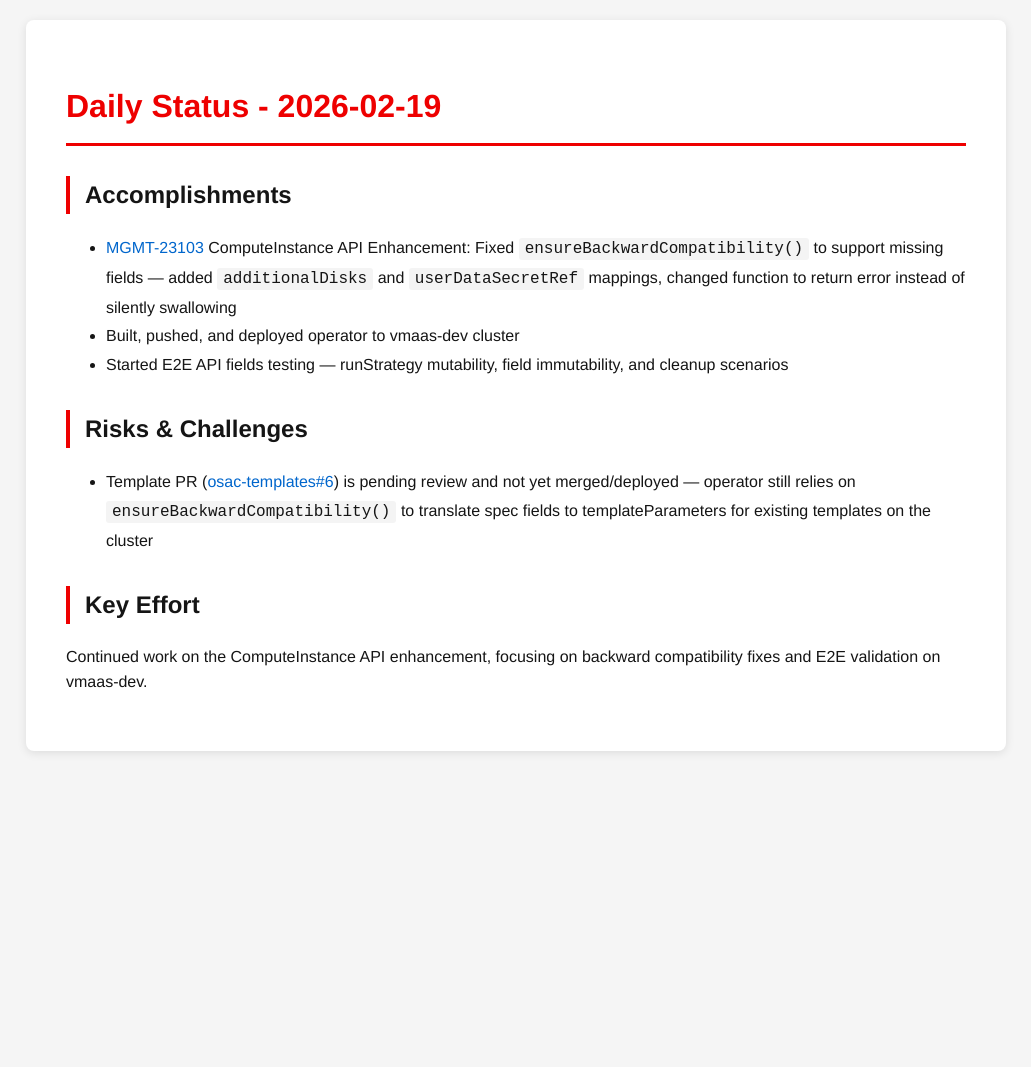
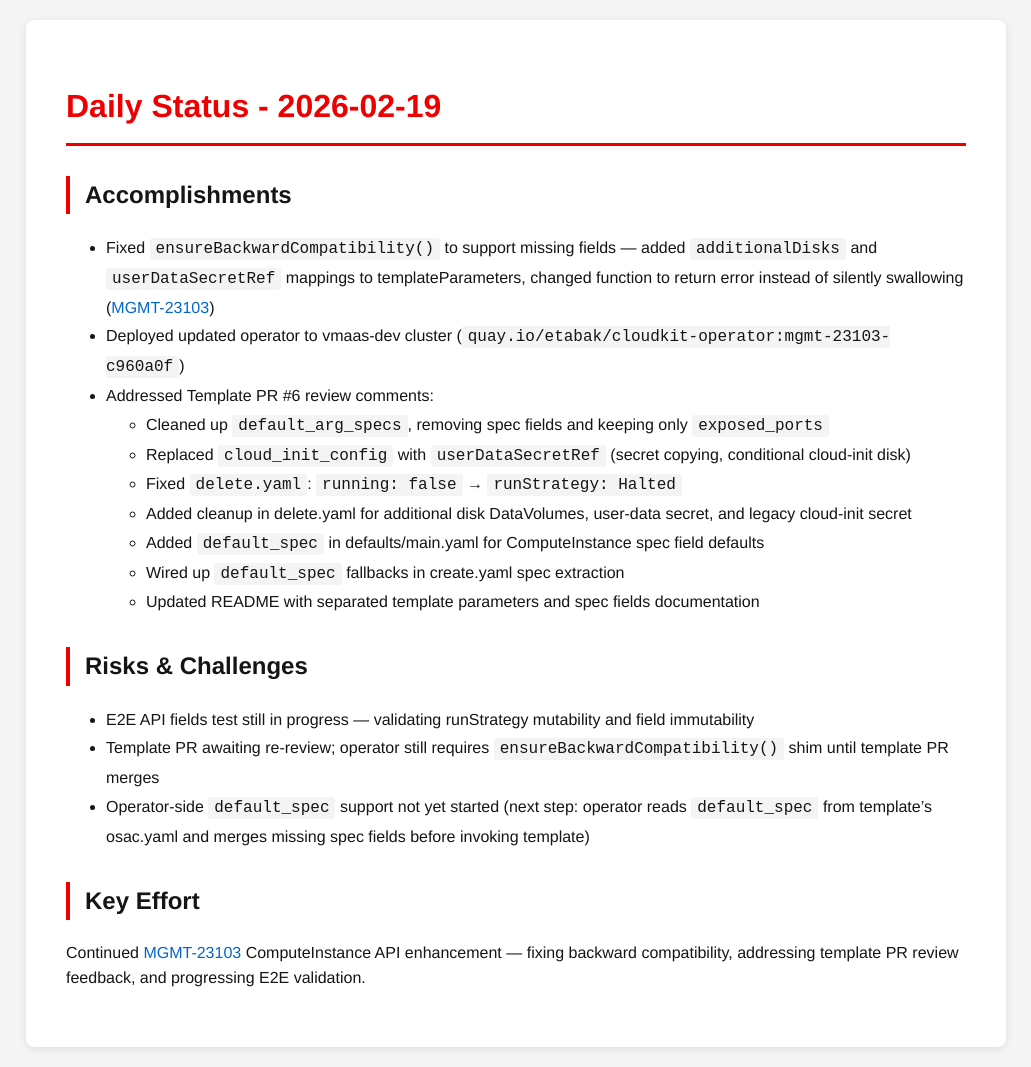
Before and after one commit to tzvatot/daily-status, a Jekyll site: the page built from 2026-02-19.md, in a window 1280 px wide. Shown: the whole page, without its empty margins (124-1155 px from the left). Built offline with Jekyll 4.4.1, drawn with Linux system fonts in a browser that asks for light colours; before the commit the page ends 900 px from its top, so only the background shows below that.

Commit message:
Daily status update - 2026-02-19

```diff
--- a/2026-02-19.md
+++ b/2026-02-19.md
@@ -7,12 +7,21 @@ date: 2026-02-19
 # Daily Status - 2026-02-19
 
 ## Accomplishments
-- [MGMT-23103](https://issues.redhat.com/browse/MGMT-23103) ComputeInstance API Enhancement: Fixed `ensureBackwardCompatibility()` to support missing fields — added `additionalDisks` and `userDataSecretRef` mappings, changed function to return error instead of silently swallowing
-- Built, pushed, and deployed operator to vmaas-dev cluster
-- Started E2E API fields testing — runStrategy mutability, field immutability, and cleanup scenarios
+- Fixed `ensureBackwardCompatibility()` to support missing fields — added `additionalDisks` and `userDataSecretRef` mappings to templateParameters, changed function to return error instead of silently swallowing ([MGMT-23103](https://issues.redhat.com/browse/MGMT-23103))
+- Deployed updated operator to vmaas-dev cluster (`quay.io/etabak/cloudkit-operator:mgmt-23103-c960a0f`)
+- Addressed Template PR #6 review comments:
+  - Cleaned up `default_arg_specs`, removing spec fields and keeping only `exposed_ports`
+  - Replaced `cloud_init_config` with `userDataSecretRef` (secret copying, conditional cloud-init disk)
+  - Fixed `delete.yaml`: `running: false` → `runStrategy: Halted`
+  - Added cleanup in delete.yaml for additional disk DataVolumes, user-data secret, and legacy cloud-init secret
+  - Added `default_spec` in defaults/main.yaml for ComputeInstance spec field defaults
+  - Wired up `default_spec` fallbacks in create.yaml spec extraction
+  - Updated README with separated template parameters and spec fields documentation
 
 ## Risks & Challenges
-- Template PR ([osac-templates#6](https://github.com/osac-project/osac-templates/pull/6)) is pending review and not yet merged/deployed — operator still relies on `ensureBackwardCompatibility()` to translate spec fields to templateParameters for existing templates on the cluster
+- E2E API fields test still in progress — validating runStrategy mutability and field immutability
+- Template PR awaiting re-review; operator still requires `ensureBackwardCompatibility()` shim until template PR merges
+- Operator-side `default_spec` support not yet started (next step: operator reads `default_spec` from template's osac.yaml and merges missing spec fields before invoking template)
 
 ## Key Effort
-Continued work on the ComputeInstance API enhancement, focusing on backward compatibility fixes and E2E validation on vmaas-dev.
+Continued [MGMT-23103](https://issues.redhat.com/browse/MGMT-23103) ComputeInstance API enhancement — fixing backward compatibility, addressing template PR review feedback, and progressing E2E validation.
```
